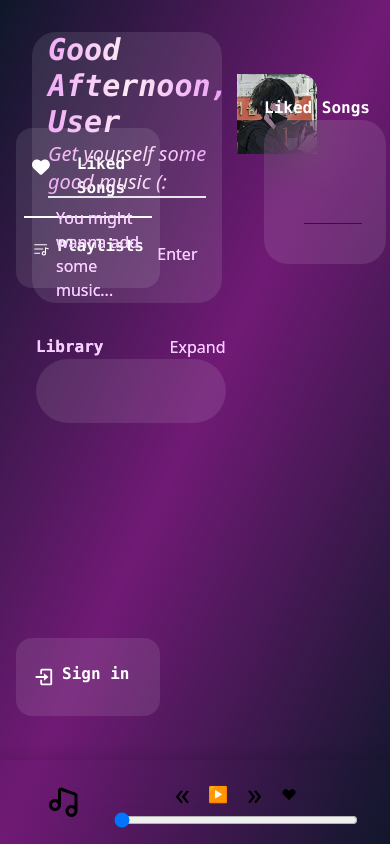
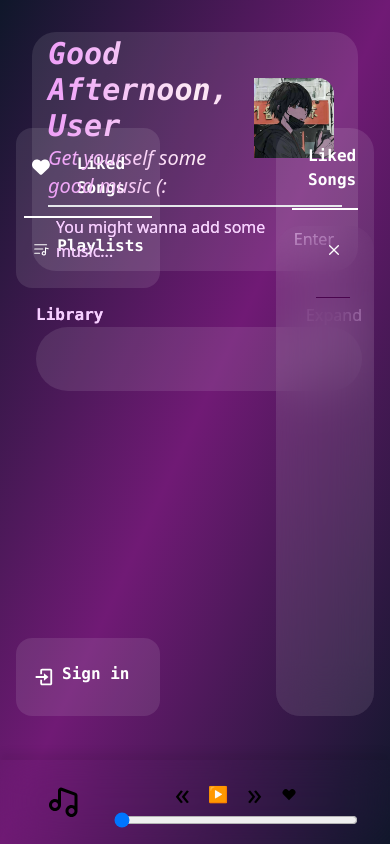
Before and after one commit to thecrusader25225/melody-flow, a React (Create React App) app: page / in a window 390 px wide. Both pictures are taken after a click on the button 288 px from the left and 793 px from the top of the page. Built offline with nearby package versions, Linux system fonts and the light colour scheme.

Commit message:
improved playlist side bar

```diff
--- a/src/Home.js
+++ b/src/Home.js
@@ -2,6 +2,13 @@ import { useRef, useState, useEffect } from "react";
 import userLogo from "./userLogo.jpg";
 import { FaMusic } from "react-icons/fa";
 import Player from "./Player";
+import { BiCross, BiExit } from "react-icons/bi";
+import { RxExitFullScreen } from "react-icons/rx";
+import { GiExitDoor } from "react-icons/gi";
+import { MdExitToApp } from "react-icons/md";
+import { IoExit } from "react-icons/io5";
+import { IoMdExit } from "react-icons/io";
+import { CgClose } from "react-icons/cg";
 
 export default function Home({ page }) {
   const [addedSongs, setAddedSongs] = useState([]);
@@ -52,18 +59,23 @@ export default function Home({ page }) {
           ? addedSongs
           : type == "Liked"
           ? likedSongs
-          : null
+          : []
         ).map((song, index) => (
           <div
             key={index}
-            className={` m-2 p-2 text-wrap ${
+            className={`m-2 p-2 text-wrap ${
               seeAll[type]
-                ? "flex-grow-0 w-full h-16 border-b border-fuchsia-950 hover:scale-110 hover:bg-white hover:bg-opacity-5 hover:rounded-full duration-100 "
-                : "rounded-full w-32 h-32 hover:border-y border-purple-600 shadow-2xl hover:scale-125 duration-200 bg-inherit "
+                ? "flex-grow-0 w-full h-16 border-b border-fuchsia-950 hover:scale-110 hover:bg-white hover:bg-opacity-5 hover:rounded-full duration-100 flex justify-between"
+                : "rounded-full w-32 h-32 hover:border-y border-purple-600 shadow-2xl hover:scale-125 duration-200 bg-inherit"
             } hover:cursor-pointer transform transition-transform ease-linear flex flex-col flex-shrink-0 justify-center items-center`}
             onClick={() => handleSongClick(index, type)}
           >
-            <p className="text-white">{song.name}</p>
+            <span className="flex justify-between items-center w-full">
+              <p className="text-white">{song.name}</p>
+              <button>
+                <CgClose />
+              </button>
+            </span>
             {/* <FaMusic className="text-black" /> */}
           </div>
         ))}
@@ -72,9 +84,9 @@ export default function Home({ page }) {
   }
 
   return (
-    <div className="w-full h-full flex flex-row bg-gradient-to-tl from-slate-900 via-fuchsia-900 to-slate-900 adjustible-padding overflow-y-auto ">
-      <div className="w-[calc(100%)] h-full flex flex-col custom-text-color px-8 pt-8 z-0">
-        <div className="w-full flex flex-col rounded-3xl px-4 h-1/3 bg-white bg-opacity-10 ">
+    <div className="w-full h-full flex flex-row bg-gradient-to-tl from-slate-900 via-fuchsia-900 to-slate-900 adjustible-padding overflow-y-auto pb-24">
+      <div className="w-full h-full flex flex-col custom-text-color px-8 pt-8 z-0">
+        <div className="w-full flex flex-col rounded-3xl px-4 h-1/3 bg-white bg-opacity-10 flex-shrink-0">
           <div className="flex justify-between items-center w-full h-full">
             <span className="justify-center flex flex-col italic">
               <p className="font-extrabold font-mono adjustable-text-size">
@@ -104,7 +116,7 @@ export default function Home({ page }) {
         </div>
         <div className="mt-8 w-full h-auto flex flex-col flex-grow m-1 text-fuchsia-200 pb-24">
           <span className="flex justify-between">
-            <p className="font-bold font-mono ">Library</p>
+            <p className="font-bold font-mono">Library</p>
             <button
               onClick={() => setSeeAll({ ...seeAll, Library: !seeAll.Library })}
             >
@@ -112,23 +124,29 @@ export default function Home({ page }) {
             </button>
           </span>
           {seeAll.Library ? (
-            <div className=" w-full  flex flex-col rounded-3xl backdrop-blur-xl flex-wrap flex-shrink-0 m-1 p-8 pr-12 bg-white bg-opacity-10 ">
+            <div className="w-full flex flex-col rounded-3xl backdrop-blur-xl flex-wrap flex-shrink-0 m-1 p-8 pr-12 bg-white bg-opacity-10">
               <List type="Library" />
             </div>
           ) : (
-            <div className=" w-full h-auto min-h-16 flex items-center  overflow-x-auto overflow-y-hidden flex-none rounded-full bg-white bg-opacity-10  ">
+            <div className="w-full h-auto min-h-16 flex items-center overflow-x-auto overflow-y-hidden flex-none rounded-full bg-white bg-opacity-10">
               <List type="Library" />
             </div>
           )}
         </div>
       </div>
 
-      <div className="top-0 right-0 w-1/3 py-24 fixed h-full text-white font-bold font-mono overflow-y-auto p-1">
-        <p className="">{page === "Liked" ? "Liked Songs" : "Playlists"}</p>
-        <div className=" w-full  flex flex-col rounded-3xl backdrop-blur-xl flex-wrap flex-shrink-0 p-8 bg-white bg-opacity-10 ">
-          <List type="Liked" />
+      <div className="top-0 right-0 w-1/3 py-32 px-4 fixed h-full text-white font-bold font-mono">
+        <div className="w-full h-full flex flex-col bg-white bg-opacity-10 rounded-3xl">
+          <p className="px-8 pt-4">
+            {page === "Liked" ? "Liked Songs" : "Playlists"}
+          </p>
+          <div className="bg-white h-0.5 m-4" />
+          <div className="w-full flex-grow overflow-y-auto flex flex-col rounded-3xl backdrop-blur-xl px-8">
+            <List type="Liked" />
+          </div>
         </div>
       </div>
+
       <div className="player backdrop-blur-xl h-[calc(10%)] w-full fixed bottom-0 left-0 flex px-8 items-center shadow-top">
         <Player
           songs={addedSongs}
--- a/src/index.css
+++ b/src/index.css
@@ -14,7 +14,7 @@
         @apply hidden md:block
     }
     .adjustible-padding{
-        @apply pl-0 py-0 md:pl-[calc(16%)] pr-[calc(35%)] md:py-24
+        @apply pl-0 py-0 md:pl-[calc(16%)] md:pr-[calc(35%)] md:py-24
     }
     .shadow-bottom{
         box-shadow: 0 8px 8px 0px rgba(0,0,0,0.07);
```
